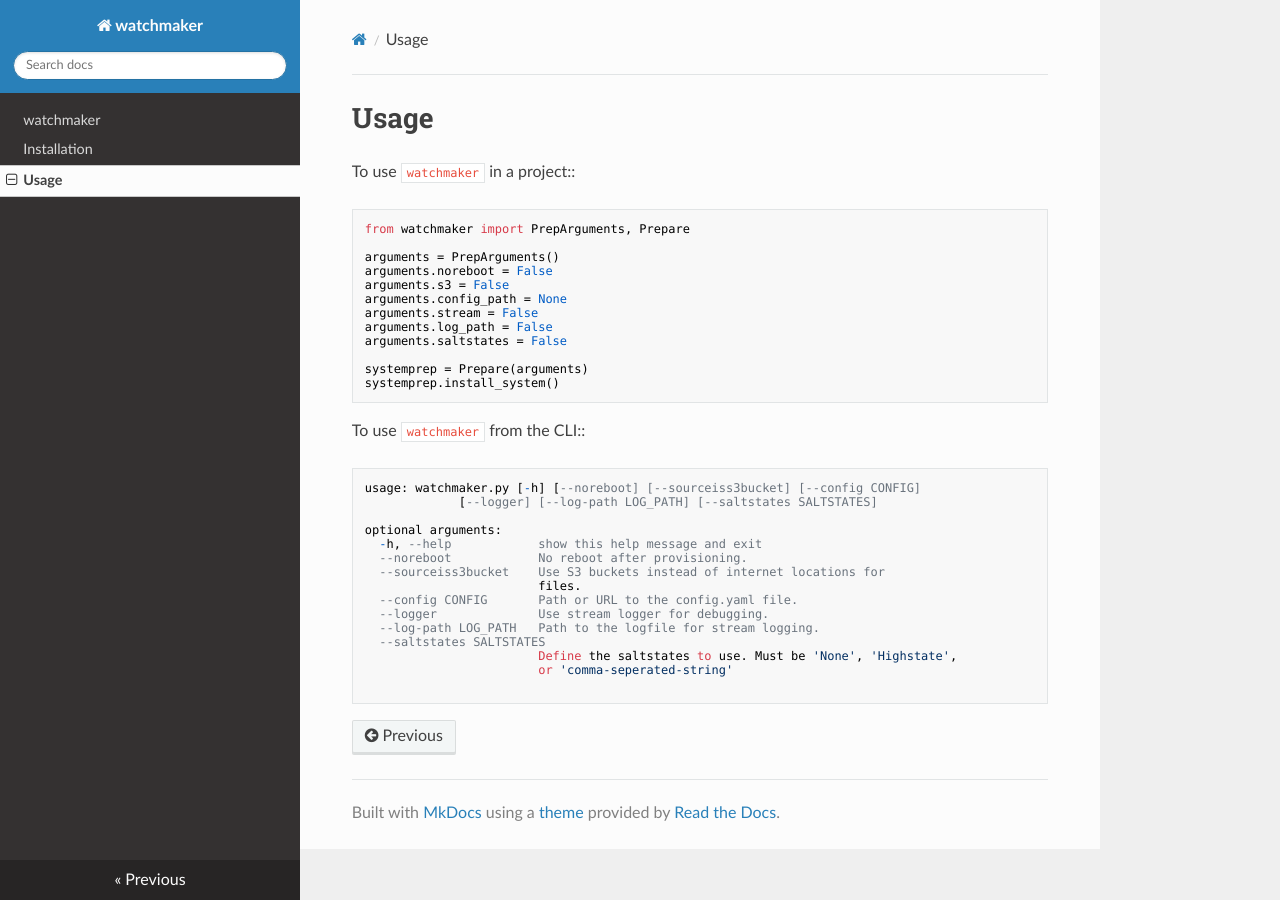
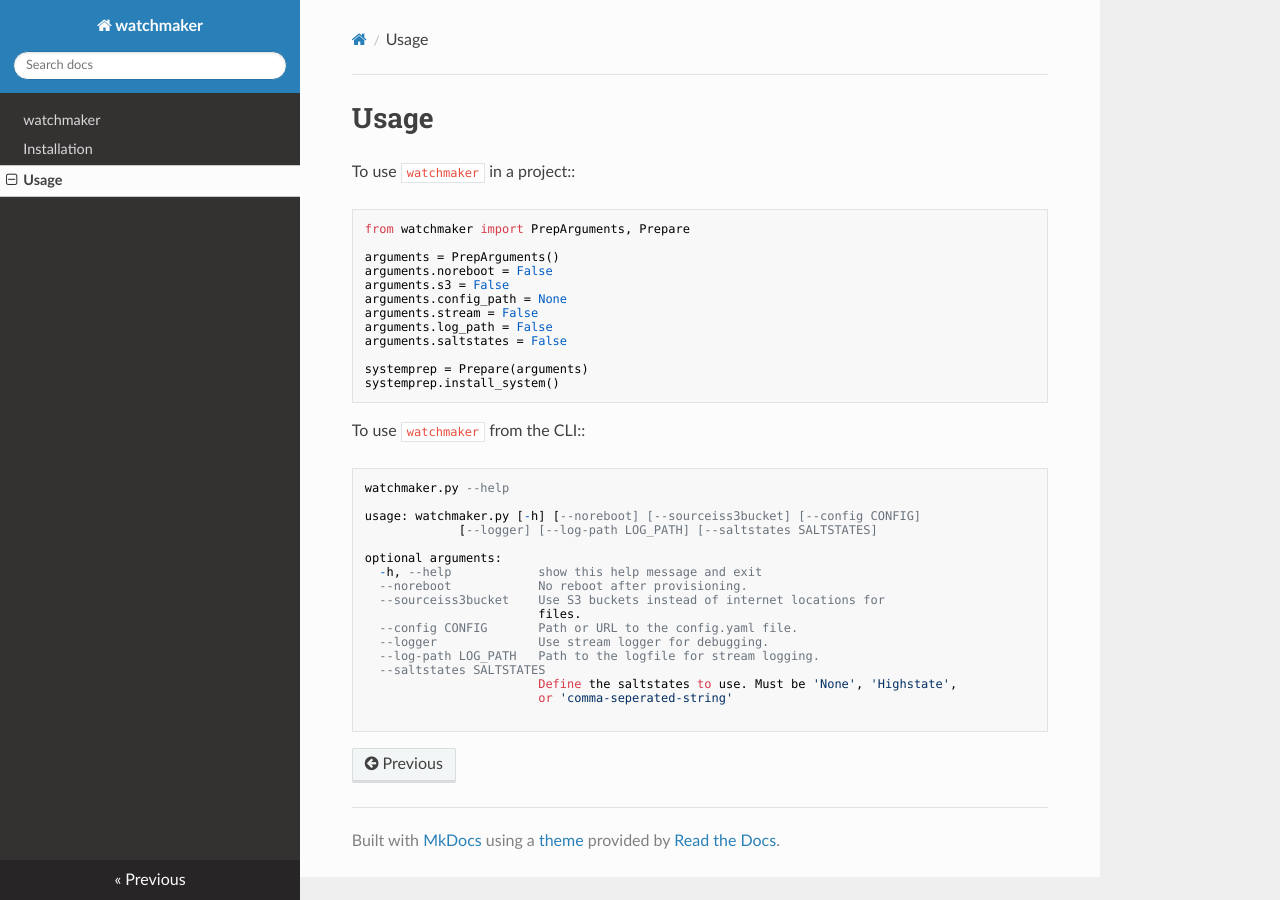
Before and after one commit to plus3it/watchmaker, an MkDocs documentation site: the page built from docs/usage.md, in a window 1280 px wide. Built offline with MkDocs 1.6.1, drawn with Linux system fonts in a browser that asks for light colours; nearby versions of some CDN libraries.

Commit message:
#26 Updates to usage for watchmaker CLI and inclusion in a package.

````diff
--- a/docs/usage.md
+++ b/docs/usage.md
@@ -20,6 +20,8 @@
 To use `watchmaker` from the CLI::
 
 ```
+watchmaker.py --help
+
 usage: watchmaker.py [-h] [--noreboot] [--sourceiss3bucket] [--config CONFIG]
              [--logger] [--log-path LOG_PATH] [--saltstates SALTSTATES]
 
````
